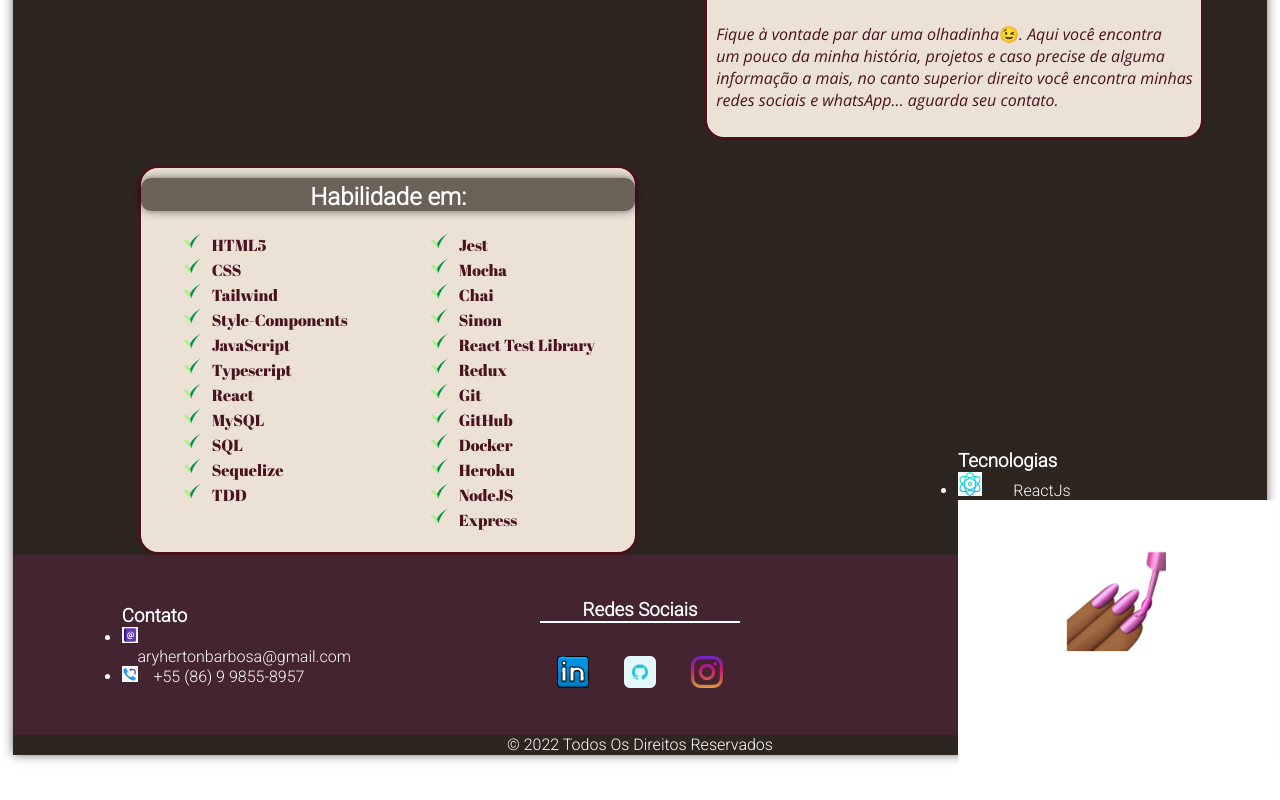
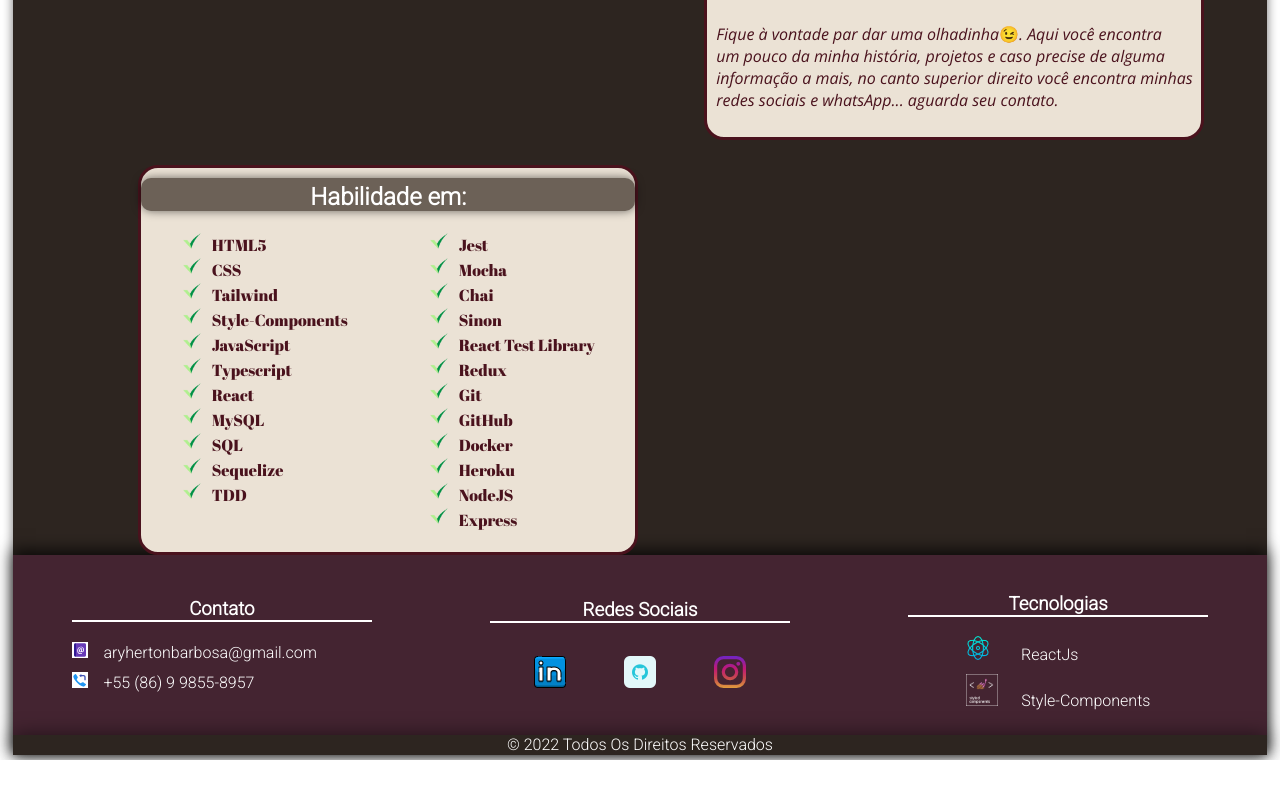
Before and after one commit to aryherton/Portfolio, a React (Create React App) app: page / in a window 1280 px wide. Shown: the part 420-1220 px from the top of the page. After the commit the page ends 1180 px from the top, so only its background shows below. Built offline with nearby package versions, Linux system fonts and the light colour scheme.

Commit message:
feat: inserted css #footerContact in file "./src/styles/footer.js" lin 23

```diff
--- a/src/styles/footer.js
+++ b/src/styles/footer.js
@@ -1,12 +1,14 @@
-import styled from 'styled-components';
+import style from 'styled-components';
 
-export const FooterWrapper = styled.footer`
+export const FooterWrapper = style.footer`
   width: 100%;
   height: 200px;
   background-color: #442431;
+  box-shadow: 0px -4px 15px 1px rgba(0,0,0,0.75);
 
-  div, h3, ul, li {
+  div, h3, ul, li, img {
       background-color: transparent;
+      list-style: none;
     }
 
   #footerInfo {
@@ -18,10 +20,29 @@ export const FooterWrapper = styled.footer`
     width: 100%;
     height: 90%;
     #footerContact {
-      width: 200px;
+      width: 300px;
+      height: 70%;
+      display: flex;
+      flex-direction: column;
+      justify-content: space-between;
+      align-items: center;
+      h3 {
+        border-bottom: 2px solid white;
+        width: 100%;
+        text-align: center;
+        margin-top: 16px;
+      }
+      ul {
+        margin-top: 20px;
+        width: 100%;
+        height: 100%;
+        li {
+          padding-bottom: 10px;
+        }
+      }
     }
     #footerSocialMedia {
-      width: 200px;
+      width: 300px;
       height: 70%;
       display: flex;
       flex-direction: column;
@@ -35,8 +56,7 @@ export const FooterWrapper = styled.footer`
       ul {
         display: flex;
         justify-content: space-around;
-        list-style: none;
-        width: 100%;
+        width: 90%;
         li {
           img {
             background-color: transparent;
@@ -45,7 +65,26 @@ export const FooterWrapper = styled.footer`
       }
     }
     #footerTecnologias {
-      width: 200px;
+      width: 300px;
+      height: 70%;
+      display: flex;
+      flex-direction: column;
+      justify-content: space-around;
+      margin-top: 13px;
+      align-items: center;
+      h3 {
+        text-align: center;
+        border-bottom: 2px solid white;
+        width: 100%;
+      }
+      #iconStyledComp {
+        width: 32px;
+        height: 32px;
+      }
+      li {
+        margin-top: 10px;
+      }
+
     }
   }
   #footerCopyright {
@@ -53,6 +92,7 @@ export const FooterWrapper = styled.footer`
       height: 10%;
       color: white;
       text-align: center;
+      box-shadow: 0px 0px 20px 0px rgba(0, 0, 0, 0.55);
       background-color: ${props => props.theme.colors.tertiary};
     }
 `;
```
